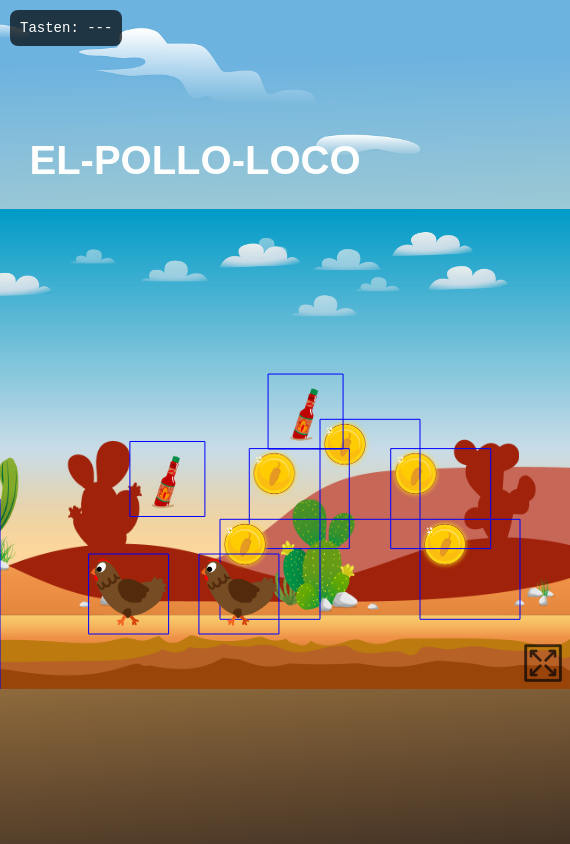
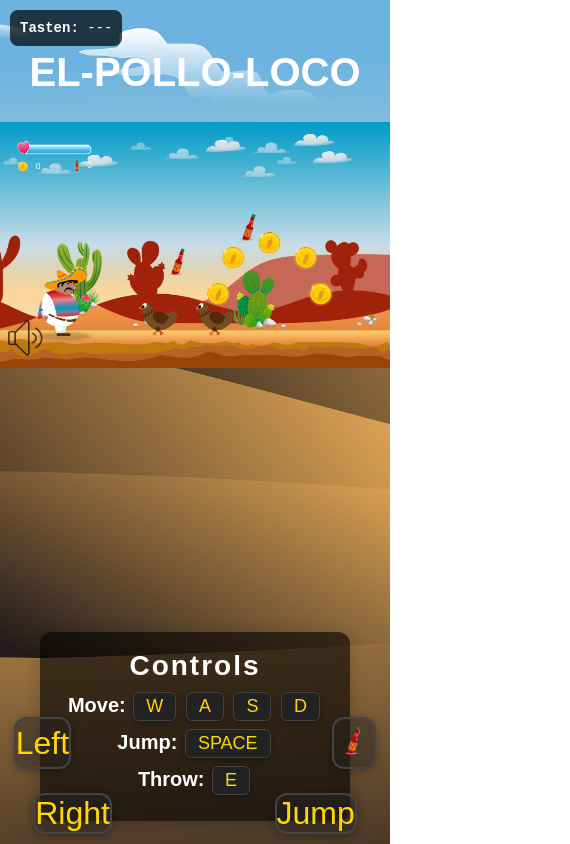
Before and after one commit to MertEfe96/El-Pollo-Loco, a plain HTML site: page index.html in a window 390 px wide. Shown: the whole page, 570 px wide, since content can reach past the window. Drawn offline with Linux system fonts and the light colour scheme; a web font is replaced by a local one.

Commit message:
work on responsive design

```diff
--- a/index.html
+++ b/index.html
@@ -19,29 +19,92 @@
     <script src="./models/character.class.js"></script>
     <script src="./js/game.js"></script>
     <script src="./levels/level1.js"></script>
-    <link rel="apple-touch-icon" sizes="180x180" href="./img/favicon/android-chrome-192x192.png">
-    <link rel="icon" type="image/png" sizes="32x32" href="./img/favicon/favicon-32x32.png">
-    <link rel="icon" type="image/png" sizes="16x16" href="./img/favicon/favicon-16x16.png">
-    <link rel="manifest" href="./img/favicon/site.webmanifest">
+    <link
+      rel="apple-touch-icon"
+      sizes="180x180"
+      href="./img/favicon/android-chrome-192x192.png"
+    />
+    <link
+      rel="icon"
+      type="image/png"
+      sizes="32x32"
+      href="./img/favicon/favicon-32x32.png"
+    />
+    <link
+      rel="icon"
+      type="image/png"
+      sizes="16x16"
+      href="./img/favicon/favicon-16x16.png"
+    />
+    <link rel="manifest" href="./img/favicon/site.webmanifest" />
     <title>Game</title>
   </head>
   <body onload="init()">
     <h1>EL-POLLO-LOCO</h1>
 
     <div class="canvasDiv">
-      <canvas id="canvas" width="750px" height="480px"> </canvas>
+      <canvas id="canvas" width="760px" height="480px"> </canvas>
       <div class="canvasMenu">
-        <div class="volumeControl" onmouseover="showInput('volumeSlider')" onmouseleave="hideInput('volumeSlider')">
-        <img src="./img/11_Icons/Volume_Icon.png" class="volumeIcon" id="volumeIcon"alt="" onclick="muteGame()">
-        <input type="range" id="volumeSlider" min="0" max="1" step="0.01" value="0.5">
+        <div
+          class="volumeControl"
+          onmouseover="showInput('volumeSlider')"
+          onmouseleave="hideInput('volumeSlider')"
+        >
+          <img
+            src="./img/11_Icons/Volume_Icon.png"
+            class="volumeIcon"
+            id="volumeIcon"
+            alt=""
+            onclick="muteGame()"
+          />
+          <input
+            type="range"
+            id="volumeSlider"
+            min="0"
+            max="1"
+            step="0.01"
+            value="0.5"
+          />
+        </div>
+        <img
+          src="./img/11_Icons/Fullscreen.png"
+          class="fullscreenIcon"
+          onclick="fullscreen()"
+        />
       </div>
-      <img src="./img/11_Icons/Fullscreen.png" class="fullscreenIcon" onclick="fullscreen()">
+      <div class="mobile-controls" id="mobile-controls">
+        <div class="mobileDiv jc-sb">
+          <button class="mobile-btn" id="btn-left">Left</button>
+          <button class="mobile-btn" id="btn-throw">
+            <img
+              class="bottleMobileButtonImg"
+              src="./img/6_salsa_bottle/2_salsa_bottle_on_ground.png"
+              alt=""
+            />
+          </button>
+        </div>
+        <div class="mobileDiv">
+          <button class="mobile-btn" id="btn-right">Right</button>
+          <button class="mobile-btn" id="btn-jump">Jump</button>
+        </div>
       </div>
-
     </div>
-    <div
-      id="debug-overlay"
+    <div id="debug-overlay">
       <strong>Tasten:</strong> <span id="key-status">---</span>
+    </div>
+    <div id="controls">
+      <div class="game-controls">
+        <h2>Controls</h2>
+        <ul>
+          <li>
+            <strong>Move:</strong> <span class="key">W</span>
+            <span class="key">A</span> <span class="key">S</span>
+            <span class="key">D</span>
+          </li>
+          <li><strong>Jump:</strong> <span class="key">SPACE</span></li>
+          <li><strong>Throw:</strong> <span class="key">E</span></li>
+        </ul>
+      </div>
     </div>
   </body>
 </html>
--- a/js/game.js
+++ b/js/game.js
@@ -6,12 +6,16 @@ const kb = {
   key: {},
   code: {},
 };
+const controls = [
+  { id: "btn-left", key: "KeyA" },
+  { id: "btn-right", key: "KeyD" },
+  { id: "btn-jump", key: "Space" },
+  { id: "btn-throw", key: "KeyE" },
+];
 
 function init() {
   canvas = document.getElementById("canvas");
   world = new World(canvas, keyboard);
-
-  console.log("My Character is", world.character);
 }
 
 window.addEventListener("keydown", (event) => {
@@ -34,7 +38,9 @@ function generateCoins(amount, minHorizontalDistance) {
     const newCoin = new Coin();
     let tooClose = false;
     for (let existing of coins) {
-      const dx = Math.abs(existing.x - existing.width / 2 - (newCoin.x - newCoin.width / 2));
+      const dx = Math.abs(
+        existing.x - existing.width / 2 - (newCoin.x - newCoin.width / 2)
+      );
       if (dx < minHorizontalDistance) {
         tooClose = true;
         break;
@@ -55,7 +61,9 @@ function generateChickens(amount, minHorizontalDistance) {
     const newChicken = new Chicken();
     let tooClose = false;
     for (let existing of chickens) {
-      const dx = Math.abs(existing.x - existing.width / 2 - (newChicken.x - newChicken.width / 2));
+      const dx = Math.abs(
+        existing.x - existing.width / 2 - (newChicken.x - newChicken.width / 2)
+      );
       if (dx < minHorizontalDistance) {
         tooClose = true;
         break;
@@ -130,3 +138,26 @@ function hideInput(id) {
 function fullscreen() {
   canvas.requestFullscreen();
 }
+
+// ...Mobile Controls...
+// This function sets up mobile controls for the game
+// It binds touch events to buttons for left, right, jump, and throw actions
+
+function setMobileControls() {
+  controls.forEach(({ id, key }) => {
+    const btn = document.getElementById(id);
+    btn.addEventListener("touchstart", (e) => {
+      e.preventDefault();
+      keyboard.action(key);
+      updateKeyStatus();
+    });
+    btn.addEventListener("touchend", (e) => {
+      e.preventDefault();
+      keyboard.release(key);
+      updateKeyStatus();
+    });
+  });
+}
+
+// Call this after DOM is loaded
+window.addEventListener("DOMContentLoaded", setMobileControls);
--- a/models/bottle.class.js
+++ b/models/bottle.class.js
@@ -32,7 +32,5 @@ class Bottle extends MovableObject {
     this.animateRotation(this.IMAGES_BOTTLE_GROUND);
   }
 
-  throwBottle() {
-    console.log("throw");
-  }
+  throwBottle() {}
 }
--- a/models/entitys.class.js
+++ b/models/entitys.class.js
@@ -3,7 +3,5 @@ class Entity {
   y;
   img;
 
-  moveRight() {
-    console.log("Moving right");
-  }
+  moveRight() {}
 }
--- a/models/world.class.js
+++ b/models/world.class.js
@@ -41,8 +41,11 @@ class World {
   collisionEnemie() {
     const now = new Date().getTime();
     this.level.enemies.forEach((enemy) => {
-      if (this.character.isColliding(enemy) && !this.character.isDead(this.character)) {
-        const characterBottom = this.character.y + this.character.height - 20;
+      if (
+        this.character.isColliding(enemy) &&
+        !this.character.isDead(this.character)
+      ) {
+        const characterBottom = this.character.y + this.character.height - 40;
         const enemyTop = enemy.y;
         const isAbove = characterBottom <= enemyTop + enemy.height * 0.5;
         if (isAbove && this.character.speedY > -10) {
@@ -51,7 +54,10 @@ class World {
           this.character.isTakingDMG(enemy);
         }
       }
-      if (now - this.character.lastHitTime > this.character.invincibilityDuration) {
+      if (
+        now - this.character.lastHitTime >
+        this.character.invincibilityDuration
+      ) {
         this.character.isTouchingEnemy = false;
       }
     });
@@ -67,21 +73,28 @@ class World {
       });
     });
 
-    this.level.thrownObjects = this.level.thrownObjects.filter((b) => !b.markForRemoval);
+    this.level.thrownObjects = this.level.thrownObjects.filter(
+      (b) => !b.markForRemoval
+    );
 
     this.level.enemies = this.level.enemies.filter((e) => !e.isDead());
   }
 
   collisionCollectable() {
     this.level.collectable.forEach((collectable) => {
-      if (this.character.isColliding(collectable) && !this.character.isDead(this.character)) {
+      if (
+        this.character.isColliding(collectable) &&
+        !this.character.isDead(this.character)
+      ) {
         if (collectable instanceof Coin) {
           this.character.collectedCoins += 1;
         }
         if (collectable instanceof Bottle) {
           this.character.collectedBottles += 1;
         }
-        this.level.collectable = this.level.collectable.filter((obj) => obj !== collectable);
+        this.level.collectable = this.level.collectable.filter(
+          (obj) => obj !== collectable
+        );
       }
     });
   }
@@ -126,7 +139,7 @@ class World {
     } else {
       this.ctx.drawImage(mo.img, mo.x, mo.y, mo.width, mo.height);
     }
-    mo.drawFrame(this.ctx);
+    //mo.drawFrame(this.ctx);
   }
 
   flipImage(mo) {
--- a/style.css
+++ b/style.css
@@ -22,8 +22,13 @@ h1 {
   font-family: "SourGummy", Arial, Helvetica, sans-serif;
 }
 
+.canvasDiv {
+  height: 480px;
+}
+
 canvas {
   background-color: black;
+  display: block;
 }
 
 #debug-overlay {
@@ -57,6 +62,9 @@ canvas {
   height: 40px;
   margin-left: 8px;
 }
+.volumeIcon:hover {
+  cursor: pointer;
+}
 
 #volumeSlider {
   display: none;
@@ -68,3 +76,148 @@ canvas {
   margin-right: 7px;
   opacity: 0.7;
 }
+
+.fullscreenIcon:hover {
+  cursor: pointer;
+}
+
+.game-controls {
+  margin-top: 30px;
+  background: rgba(0, 0, 0, 0.6);
+  color: #fff;
+  padding: 18px 28px;
+  border-radius: 12px;
+  font-family: "SourGummy", Arial, Helvetica, sans-serif;
+  text-align: center;
+  width: fit-content;
+  box-shadow: 0 4px 16px rgba(0, 0, 0, 0.2);
+}
+
+.game-controls h2 {
+  margin: 0 0 10px 0;
+  font-size: 28px;
+  letter-spacing: 2px;
+}
+
+.game-controls ul {
+  list-style: none;
+  padding: 0;
+  margin: 0;
+}
+
+.game-controls li {
+  margin: 8px 0;
+  font-size: 20px;
+}
+
+.key {
+  display: inline-block;
+  background: #222;
+  color: #ffd700;
+  border-radius: 6px;
+  padding: 3px 12px;
+  margin: 0 2px;
+  font-size: 18px;
+  font-family: "SourGummy", Arial, Helvetica, sans-serif;
+  box-shadow: 0 2px 6px rgba(0, 0, 0, 0.3);
+  border: 1px solid #444;
+}
+
+.mobile-controls {
+  display: none;
+  position: absolute;
+  bottom: 10px;
+  left: 50%;
+  transform: translateX(-50%);
+  z-index: 10;
+  width: 100%;
+  flex-direction: column;
+  align-items: center;
+  gap: 24px;
+}
+
+.mobileDiv {
+  display: flex;
+  justify-content: space-between;
+  width: 85%;
+}
+
+.jc-sb {
+  width: 95% !important;
+}
+
+.mobile-btn {
+  font-family: "SourGummy", Arial, Helvetica, sans-serif;
+  font-size: 2rem;
+  background: rgba(34, 34, 34, 0.45);
+  color: #ffd700;
+  border: 2px solid #444;
+  border-radius: 12px;
+  padding: 8px 8px;
+  padding-block: 0;
+  padding-inline: 0;
+  margin: 0 4px;
+  box-shadow: 0 2px 8px rgba(0, 0, 0, 0.3);
+  outline: none;
+  cursor: pointer;
+  transition: background 0.2s;
+}
+.mobile-btn:active {
+  background: #222;
+}
+
+.bottleMobileButtonImg {
+  width: 40px;
+  height: 40px;
+}
+
+@media only screen and (max-width: 900px) {
+  .mobile-controls {
+    display: flex;
+  }
+}
+
+@media only screen and (max-width: 760px) {
+  canvas {
+    width: 100%;
+  }
+  .fullscreenIcon {
+    display: none;
+  }
+}
+
+@media (max-height: 600px) {
+  canvas {
+    height: 100vh;
+    width: 100%;
+  }
+  .canvasDiv {
+    height: 100vh;
+    width: 100%;
+  }
+  .canvasMenu {
+    bottom: auto;
+    position: absolute;
+    top: 30px;
+    right: 25px;
+    justify-content: end;
+  }
+  .volumeControl {
+    flex-direction: row-reverse;
+  }
+  h1 {
+    display: none;
+  }
+  #debug-overlay {
+    display: none;
+  }
+  #controls {
+    display: none;
+  }
+  .mobile-controls {
+    display: flex;
+  }
+  .fullscreenIcon {
+    display: none;
+  }
+}
```
Also changed, not shown: models/character.class.js (+7 -3 lines), models/movable-object.class.js (+6 -2 lines).
